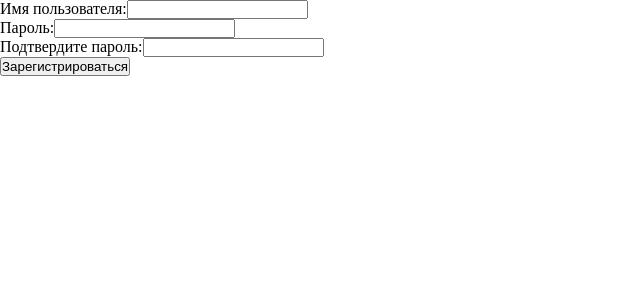
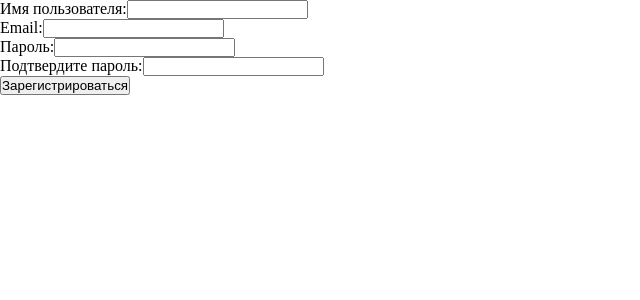
Before and after one commit to TolykbaevIlyas/AllAdmin, a React (Vite) app: page /registration in a window 1280 px wide. Shown: the top 300 px of the page, without its empty margins (0-640 px from the left). Built offline with nearby package versions, Linux system fonts and the light colour scheme.

Commit message:
upd register

```diff
--- a/src/pages/Authorization/ui/Authorization.tsx
+++ b/src/pages/Authorization/ui/Authorization.tsx
@@ -10,7 +10,7 @@ const Authorization: React.FC = () => {
     e.preventDefault();
 
     try {
-      const response = await axios.post('https://all-admin-back.vercel.app/api/login', {
+      const response = await axios.post('https://all-admin-back-oacsajb8n-tolykbaevilyas-projects.vercel.app/api/login', {
         username,
         password
       }, {
--- a/src/pages/Registration/ui/Registartion.tsx
+++ b/src/pages/Registration/ui/Registartion.tsx
@@ -3,6 +3,7 @@ import axios from 'axios';
 
 const Registration: React.FC = () => {
   const [username, setUsername] = useState('');
+  const [email, setEmail] = useState('');
   const [password, setPassword] = useState('');
   const [confirmPassword, setConfirmPassword] = useState('');
   const [error, setError] = useState<string>('');
@@ -16,8 +17,9 @@ const Registration: React.FC = () => {
     }
 
     try {
-      const response = await axios.post('/api/register', {
+      const response = await axios.post('https://all-admin-back.vercel.app/api/register', {
         username,
+        email,
         password
       });
 
@@ -38,6 +40,14 @@ const Registration: React.FC = () => {
           type="text"
           value={username}
           onChange={(e) => setUsername(e.target.value)}
+        />
+      </div>
+      <div>
+        <label>Email:</label>
+        <input
+          type="email"
+          value={email}
+          onChange={(e) => setEmail(e.target.value)}
         />
       </div>
       <div>
```
Also changed, not shown: 1 other file (tests, documents, lock files or other folders).
